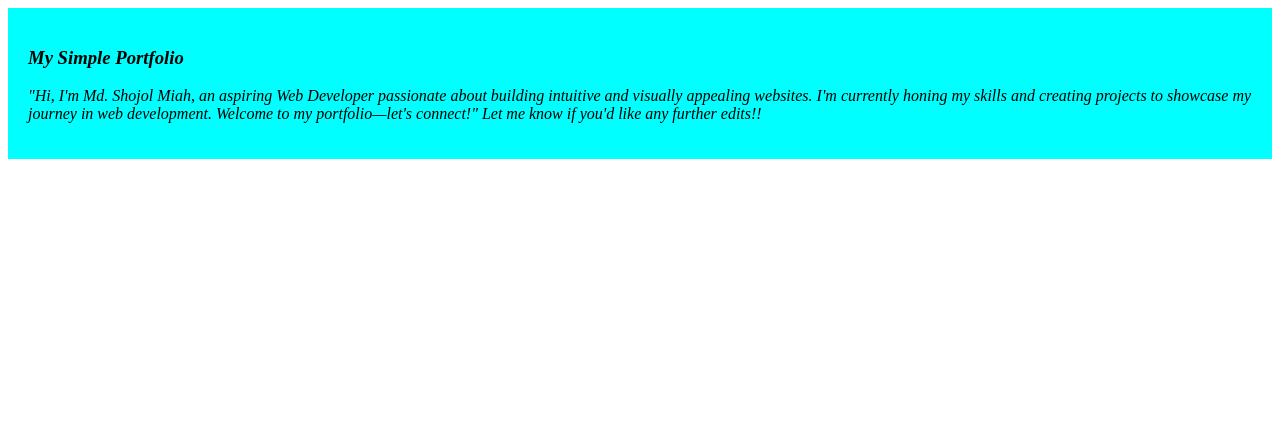
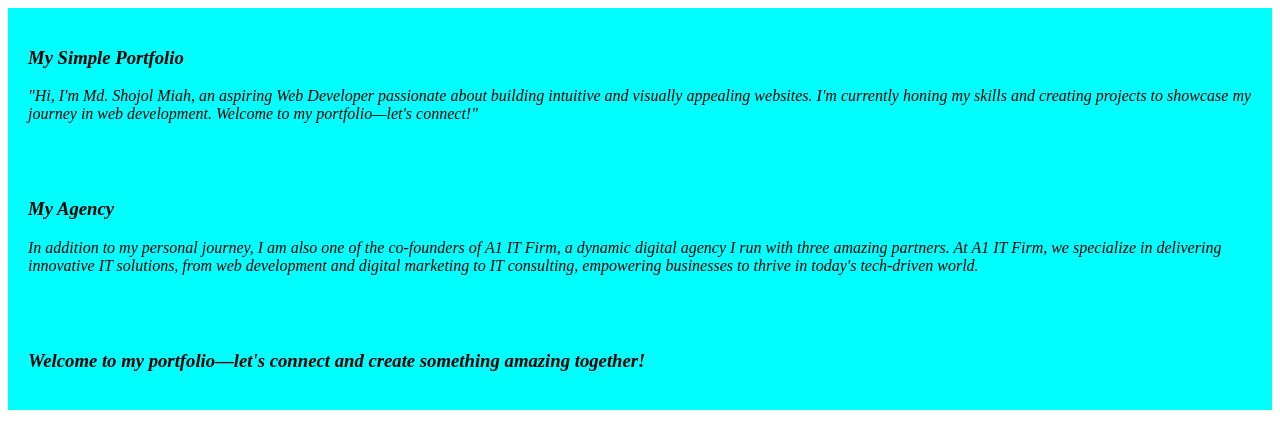
Before and after one commit to SShojol/My-Portfolio, a plain HTML site: page index.html in a window 1280 px wide. Drawn offline with Linux system fonts and the light colour scheme.

Commit message:
added some new content to push

```diff
--- a/index.html
+++ b/index.html
@@ -9,9 +9,18 @@
 <body>
     <div>
         <h3>My Simple Portfolio</h3>
-    <p>"Hi, I'm Md. Shojol Miah, an aspiring Web Developer passionate about building intuitive and visually appealing websites. I'm currently honing my skills and creating projects to showcase my journey in web development. Welcome to my portfolio—let's connect!"
-
-        Let me know if you'd like any further edits!!</p>
+        <p>"Hi, I'm Md. Shojol Miah, an aspiring Web Developer passionate about building intuitive and visually appealing websites. I'm currently honing my skills and creating projects to showcase my journey in web development. Welcome to my portfolio—let's connect!"
+        </p>
+    </div>
+    <div>
+        <h3>My Agency</h3>
+        <p>In addition to my personal journey, I am also one of the co-founders of A1 IT Firm, a dynamic digital agency I run with three amazing partners. At A1 IT Firm, we specialize in delivering innovative IT solutions, from web development and digital marketing to IT consulting, empowering businesses to thrive in today's tech-driven world.
+        </p>
+    </div>
+    <div>
+        <h3>
+            <p>Welcome to my portfolio—let's connect and create something amazing together!</p>
+        </h3>
     </div>
 </body>
 </html>
```
